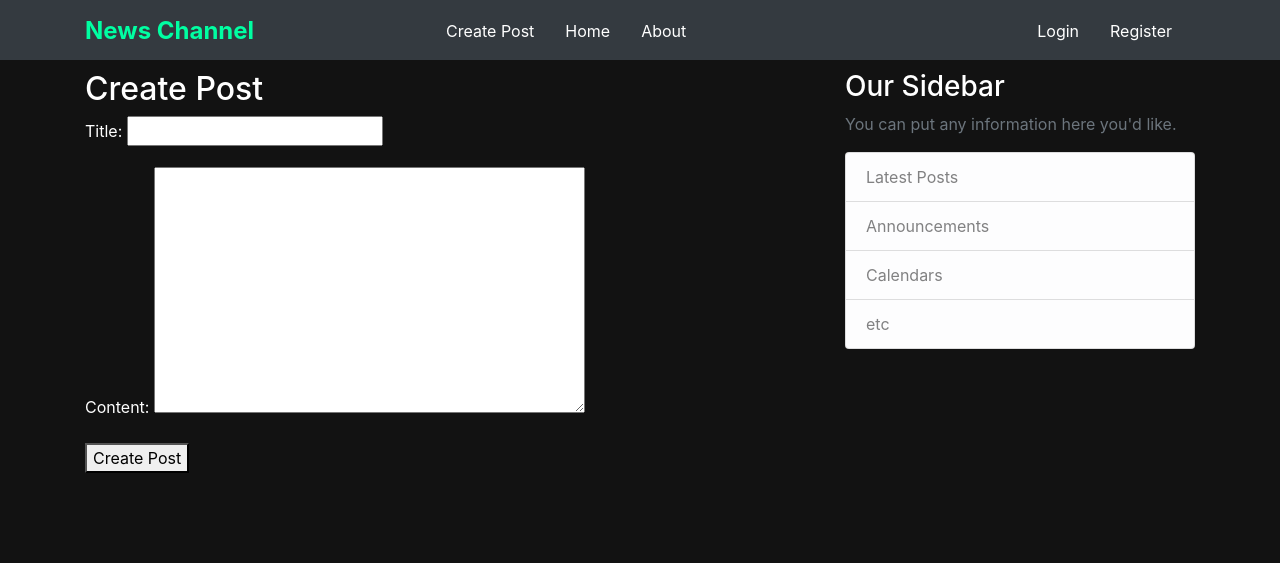
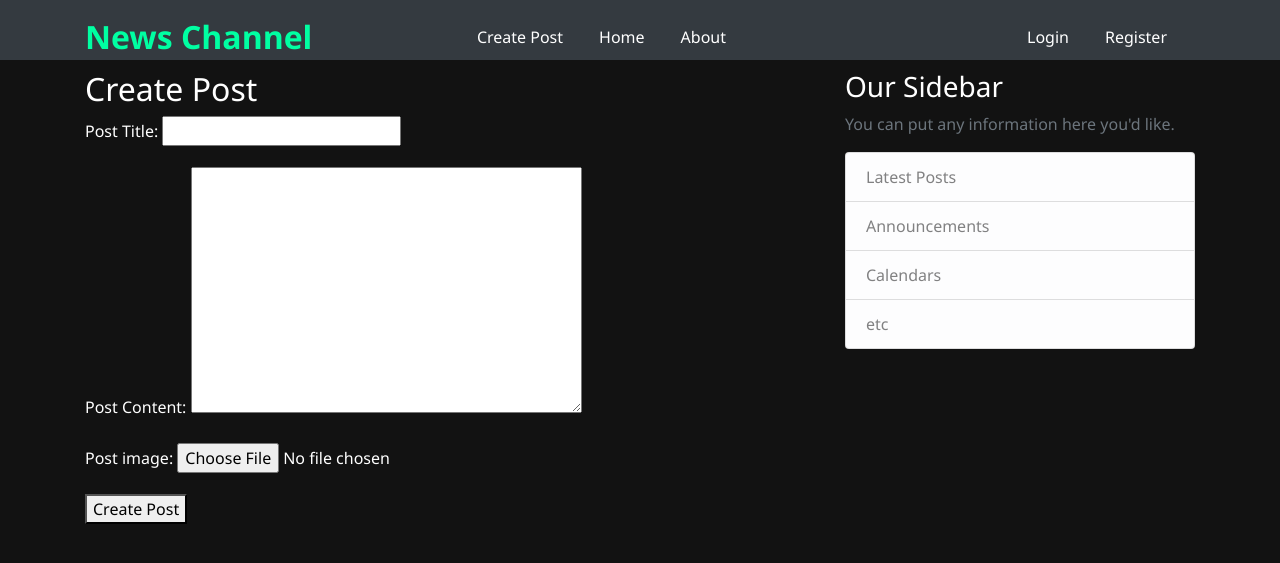
Before and after one commit to kishore-klassy/Blog_Website, a Django app: page /createpost/ in a window 1280 px wide. Shown: the top 563 px of the page. Run offline with Django 5.2, Linux system fonts and the light colour scheme; some libraries are stand-ins or nearby versions.

Commit message:
image can be posted by the user

```diff
--- a/blog_project/blog/forms.py
+++ b/blog_project/blog/forms.py
@@ -22,4 +22,4 @@ class SignUpForm(UserCreationForm):
 class CreatePostForm(forms.ModelForm):
     class Meta:
         model = Post
-        fields = ['title','content']
+        fields = ['title','content','post_image']
--- a/blog_project/blog/models.py
+++ b/blog_project/blog/models.py
@@ -6,12 +6,11 @@ from django.contrib.auth.models import AbstractUser
 
 class CustomUser(AbstractUser):
     age = models.IntegerField(default=0)
-
 class Post(models.Model):
-    title = models.CharField(max_length=100)
-    author = models.ForeignKey(CustomUser, on_delete=models.CASCADE)
-    content = models.TextField()
-    date_posted = models.DateTimeField(default=timezone.now)
-
+    title = models.CharField(max_length=100,verbose_name="Post Title",null=True,blank=True)
+    author = models.ForeignKey(CustomUser, on_delete=models.CASCADE,verbose_name="Author Name")
+    content = models.TextField(verbose_name="Post Content",null=True,blank=True)
+    date_posted = models.DateTimeField(default=timezone.now,verbose_name="Post Created Date")
+    post_image = models.ImageField(upload_to='media/',null=True, blank=True)
     def __str__(self):
         return f" {self.title} - {self.author.username} "
--- a/blog_project/blog/static/blog/main.css
+++ b/blog_project/blog/static/blog/main.css
@@ -3,7 +3,7 @@ body {
     background: #121212;
     color: #fff;
     padding-top: 70px;
-    /* Add padding to the top to accommodate fixed navbar */
+    font-family: 'Segoe UI', Tahoma, Geneva, Verdana, sans-serif;
 }
 
 /* Style for the media articles */
@@ -60,38 +62,29 @@ body {
     color: #999;
 }
 
-/* Add a subtle transition for all elements */
-* {
-    transition: all 0.3s ease;
-}
-
 /* Navbar styling */
 .site-header {
     background-color: #343a40;
-    /* Dark background color */
     padding: 30px 0;
 }
 
 .navbar-brand {
     color: #00ffa2 !important;
-    /* White text for brand */
     font-weight: bold;
-    font-size: 1.5rem;
+    font-size: 2rem;
 }
 
 .nav-item {
-    margin-right: 15px;
+    margin-right: 20px;
 }
 
 .nav-link {
     color: #fff !important;
-    /* White text for links */
     transition: color 0.3s ease;
 }
 
 .nav-link:hover {
     color: #a73f28 !important;
-    /* Green color on hover */
 }
 
 /* Optional: Add this to remove the link underline */
--- a/blog_project/blog/templates/blog/createpost.html
+++ b/blog_project/blog/templates/blog/createpost.html
@@ -2,7 +2,7 @@
 {% extends "blog/base.html" %}
 {% block content %}
 <h2>Create Post</h2>
-<form method="post" action="{% url 'create-post' %}">
+<form method="post" action="{% url 'create-post' %}" enctype="multipart/form-data">
     {% csrf_token %}
     {{ form.as_p }}
     <button type="submit">Create Post</button>
--- a/blog_project/blog/views.py
+++ b/blog_project/blog/views.py
@@ -50,11 +50,12 @@ def login_view(request):
 def create_post(request):
 
     if request.method == 'POST' :
-        form = CreatePostForm(request.POST)
+        form = CreatePostForm(request.POST,request.FILES)
         if form.is_valid():
             title = form.cleaned_data['title']
             content = form.cleaned_data['content']
-            new_post = Post.objects.create(title=title, content=content, author=request.user)
+            post_image = form.cleaned_data['post_image']
+            new_post = Post.objects.create(title=title, content=content, author=request.user,post_image=post_image)
             new_post.save()
             return redirect('blog-home')
     else :
--- a/blog_project/blog_project/settings.py
+++ b/blog_project/blog_project/settings.py
@@ -123,3 +123,5 @@ STATIC_URL = '/static/'
 
 DEFAULT_AUTO_FIELD = 'django.db.models.BigAutoField'
 AUTH_USER_MODEL = 'blog.CustomUser'
+MEDIA_ROOT = BASE_DIR / "media"
+MEDIA_URL = "/media/"
--- a/blog_project/blog_project/urls.py
+++ b/blog_project/blog_project/urls.py
@@ -17,6 +17,9 @@ Including another URLconf
 from blog.views import create_post, login_view, sign_up
 from django.contrib import admin
 from django.urls import include, path
+from django.conf import settings
+from django.conf.urls.static import static
+
 
 urlpatterns = [
     path('admin/', admin.site.urls),
@@ -26,3 +29,7 @@ urlpatterns = [
     path('',sign_up, name='sign-up'),
     path('createpost/',create_post,name='create-post')
 ]
+
+# Serve media files during development
+if settings.DEBUG:
+    urlpatterns += static(settings.MEDIA_URL, document_root=settings.MEDIA_ROOT)
```
Also changed, not shown: other parts of blog_project/blog/static/blog/main.css (+29 -9 lines), blog_project/blog/templates/blog/home.html (+15 -1 lines), blog_project/blog/migrations/0002_alter_customuser_age_alter_post_author_and_more.py (added), blog_project/blog/migrations/0003_post_post_image.py (added), blog_project/blog/migrations/0004_alter_post_content_alter_post_title.py (added), blog_project/db.sqlite3, blog_project/media/media/20220423_132317.jpg (added), blog_project/media/media/20220423_132317_cerKsJr.jpg (added), blog_project/media/media/20230225_110210.jpg (added), blog_project/media/media/krishnawallpaper.jpg (added), 1 other file.
